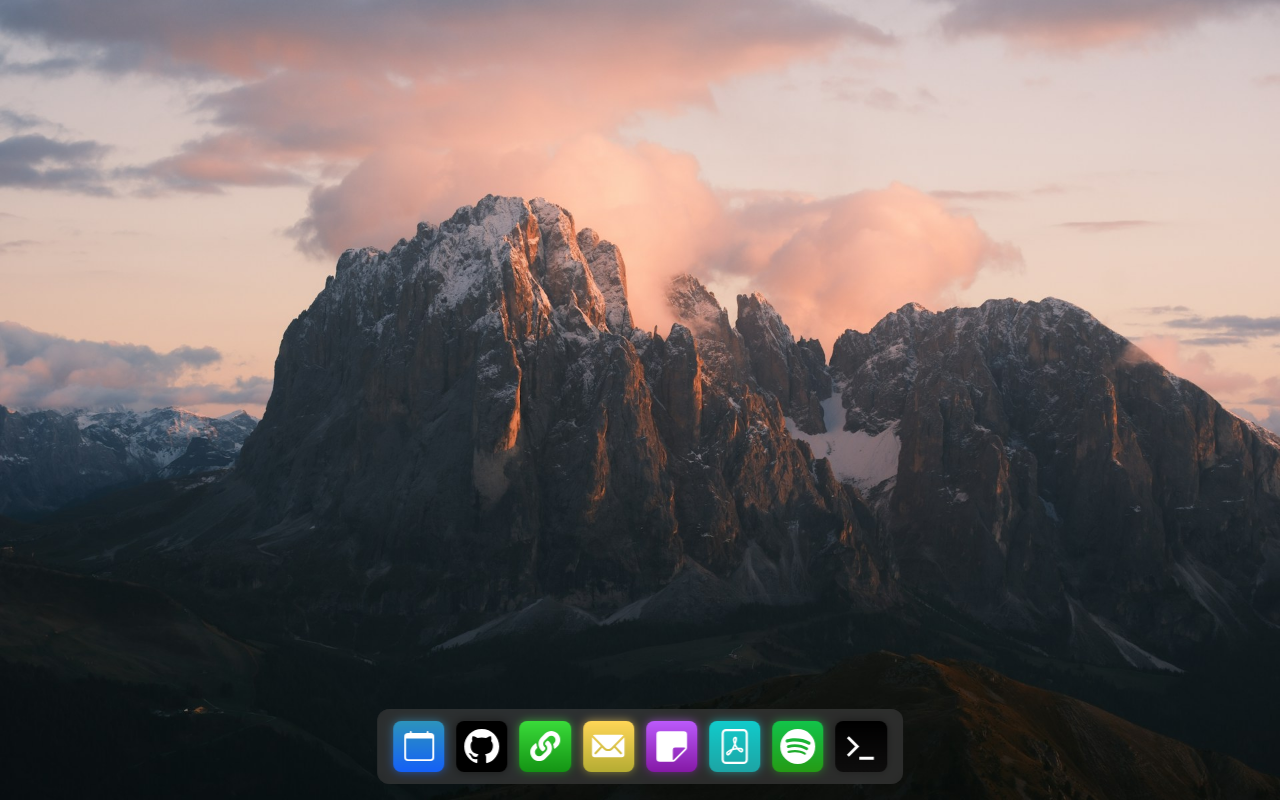
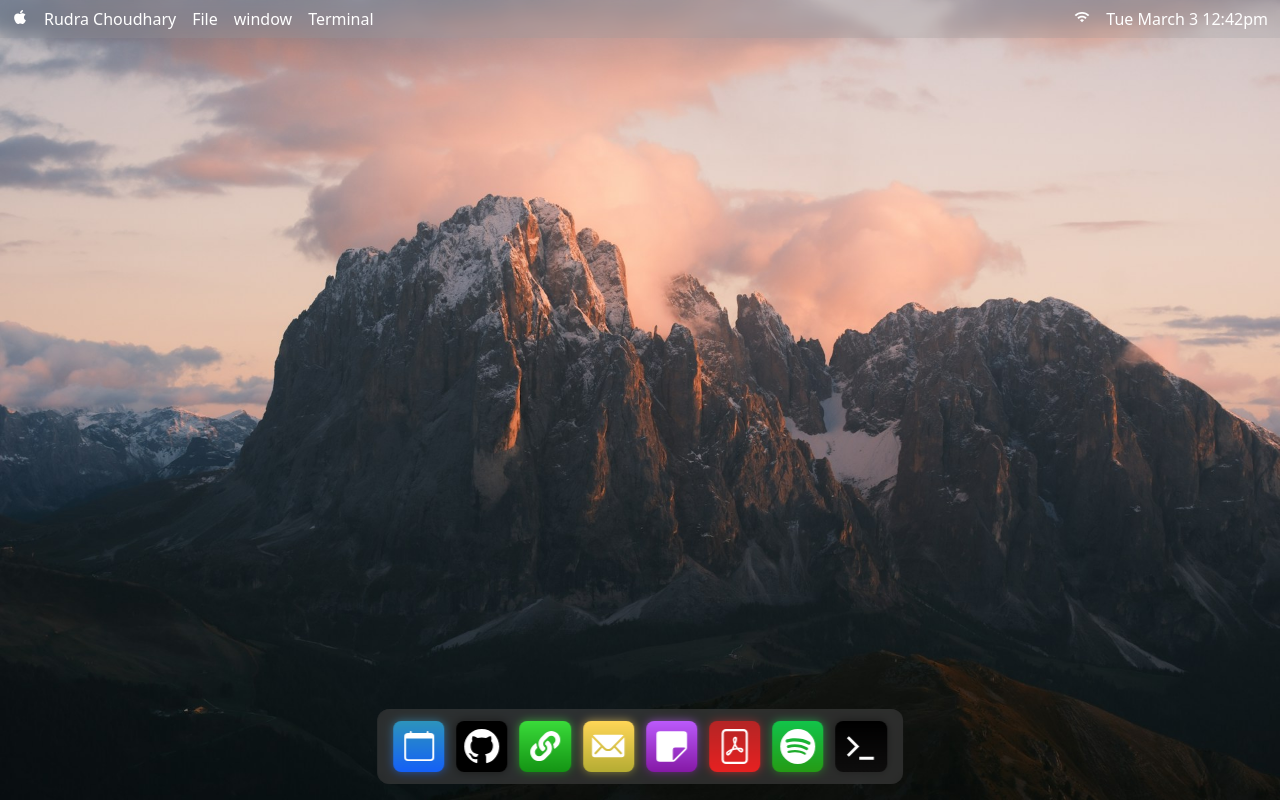
Before and after one commit to rudrastack/OS-Interface, a React (Vite) app: page / in a window 1280 px wide. Built offline with nearby package versions, Linux system fonts and the light colour scheme.

Commit message:
navbar done

```diff
--- a/src/App.jsx
+++ b/src/App.jsx
@@ -1,12 +1,13 @@
 import './App.scss'
 import Dock from './components/Dock.jsx';
+import Navbar from './components/Navbar.jsx';
 
 function App() {
   return (
     <>
      <main>
+      <Navbar />
           <Dock />
-
      </main>
     </>
   )
--- /dev/null
+++ b/src/components/DateTime.jsx
@@ -0,0 +1,36 @@
+import React, { useState, useEffect } from 'react'
+
+const DateTime = () => {
+    const [now, setNow] = useState(new Date())
+
+    useEffect(() => {
+        const timer = setInterval(() => {
+            setNow(new Date())
+        }, 30000)
+        return () => clearInterval(timer)
+    }, [])
+
+    const formatDate = (date) => {
+        const days = ['Sun', 'Mon', 'Tue', 'Wed', 'Thu', 'Fri', 'Sat']
+        const months = ['January', 'February', 'March', 'April', 'May', 'June', 'July', 'August', 'September', 'October', 'November', 'December',
+        ]
+
+        const dayName = days[date.getDay()]
+        const monthName = months[date.getMonth()]
+        const dayNumber = date.getDate()
+
+        let hours = date.getHours()
+        const minutes = date.getMinutes()
+        const ampm = hours >= 12 ? 'pm' : 'am'
+        hours = hours % 12
+        hours = hours ? hours : 12
+
+        const minuteStr = minutes < 10 ? `0${minutes}` : minutes
+
+        return `${dayName} ${monthName} ${dayNumber} ${hours}:${minuteStr}${ampm}`
+    }
+
+    return <div className="date-time">{formatDate(now)}</div>
+}
+
+export default DateTime
--- a/src/components/Dock.scss
+++ b/src/components/Dock.scss
@@ -41,7 +41,7 @@
             background: linear-gradient(to bottom, rgb(187, 90, 251), rgb(133, 25, 166));
         }
         .pdf {
-            background: linear-gradient(to bottom, rgb(17, 203, 203), rgb(29, 164, 164));
+            background: linear-gradient(to bottom, rgb(180, 37, 37), rgb(231, 33, 33));
         }
         .spotify {
             background: linear-gradient(to bottom, rgb(18, 196, 74), rgb(37, 155, 21));
--- /dev/null
+++ b/src/components/Navbar.jsx
@@ -0,0 +1,37 @@
+import React from 'react'
+import './Navbar.scss'
+import DateTime from './DateTime.jsx'
+
+const Navbar = () => {
+  return (
+    <nav>
+        <div className="left">
+            <div className="apple-icon">
+                <img src="./nav-icon/apple.svg" alt="" />
+            </div>
+            <div className="nav-item">
+                <p>Rudra Choudhary</p>
+            </div>
+            <div className="nav-item">
+                 <p>File</p>
+            </div>
+            <div className="nav-item">
+               <p>window</p>
+            </div>
+            <div className="nav-item">
+                <p>Terminal</p>
+            </div>
+        </div>
+        <div className="right">
+            <div className="apple-icon">
+                <img src="./nav-icon/wifi.svg" alt="" />
+            </div>
+            <div className="nav-item">
+                <DateTime />
+            </div>
+        </div>
+    </nav>
+  )
+}
+
+export default Navbar
--- /dev/null
+++ b/src/components/Navbar.scss
@@ -0,0 +1,21 @@
+nav {
+    display: flex;
+    width: 100%;
+    justify-content: space-between;
+    padding-inline: 0.75rem;
+    padding-block: 0.5rem;
+    background-color: #9e9e9e3e;
+    ;
+    color: white;
+    backdrop-filter: blur(5px);
+    font-family: system-ui, -apple-system, BlinkMacSystemFont, 'Segoe UI', Roboto, Oxygen, Ubuntu, Cantarell, 'Open Sans', 'Helvetica Neue', sans-serif;
+
+
+    .left,
+    .right {
+        display: flex;
+        gap: 1rem;
+    }
+
+
+}
--- a/src/main.jsx
+++ b/src/main.jsx
@@ -4,8 +4,8 @@
 import Dock from './components/Dock.jsx'
 
 createRoot(document.getElementById('root')).render(
-  <StrictMode>
-    <App />
-    <Dock />
-  </StrictMode>,
+    <>
+      <App />
+      <Dock />
+    </>
 )
```
Also changed, not shown: public/nav-icon/apple.svg (added), public/nav-icon/wifi.svg (added).
